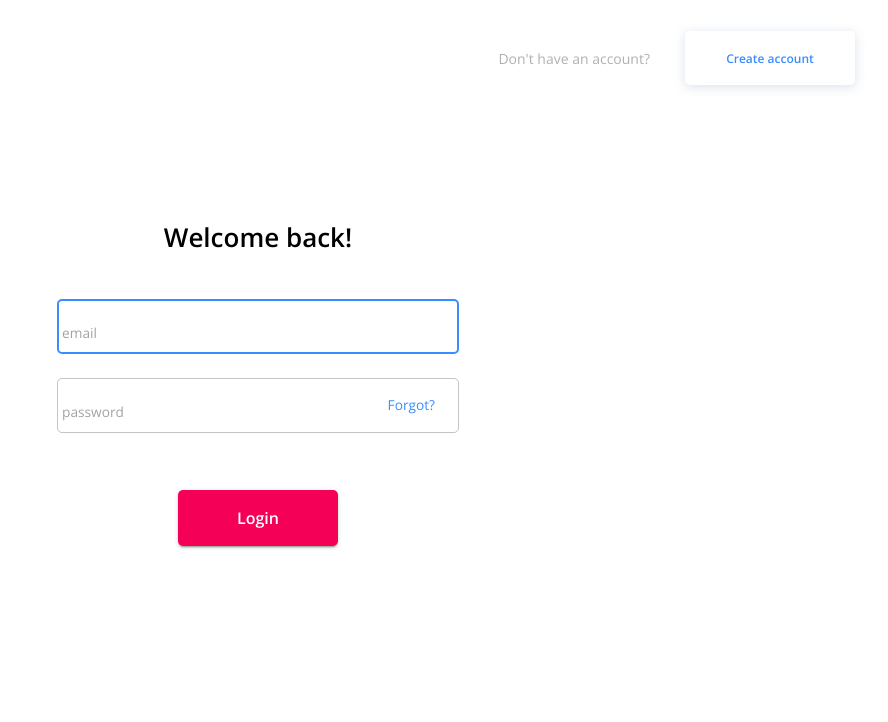
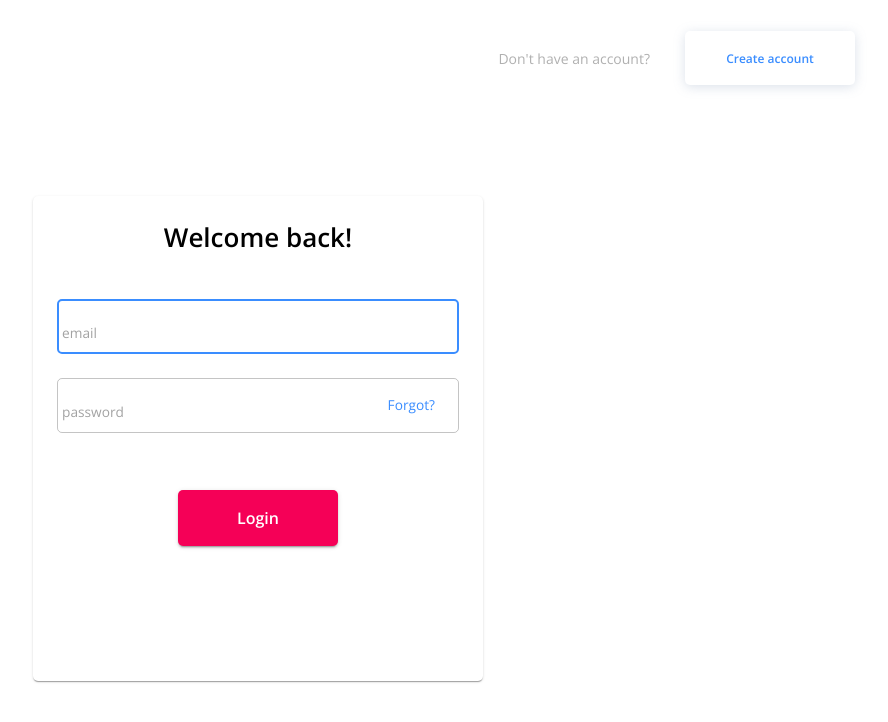
Before and after one commit to hatchways/team-boolean-autocrats, a React (Create React App) app in the folder client/: page /login in a window 1280 px wide. Shown: the top 722 px of the page, without its empty margins (382-1270 px from the left). Built offline with nearby package versions, Linux system fonts and the light colour scheme; no server answers.

Commit message:
Update from PR comments

```diff
--- a/client/src/pages/Login/Login.tsx
+++ b/client/src/pages/Login/Login.tsx
@@ -42,7 +42,7 @@ export default function Login(): JSX.Element {
       <Grid className={classes.paper} item component={Paper} square>
         <Box className={classes.authWrapper}>
           <AuthHeader linkTo="/signup" asideText="Don't have an account?" btnText="Create account" />
-          <Box width="100%" maxWidth={450} p={3} alignSelf="center">
+          <Box width="100%" maxWidth={450} p={3} alignSelf="center" component={Paper}>
             <Grid container>
               <Grid item xs>
                 <Typography className={classes.welcome} component="h1" variant="h5">
--- a/client/src/pages/Login/LoginForm/LoginForm.tsx
+++ b/client/src/pages/Login/LoginForm/LoginForm.tsx
@@ -48,7 +48,6 @@ export default function Login({ handleSubmit }: Props): JSX.Element {
         <form onSubmit={handleSubmit} className={classes.form} noValidate>
           <TextField
             id="email"
-            // label={<Typography className={classes.label}>E-mail address</Typography>}
             fullWidth
             margin="normal"
             InputLabelProps={{
@@ -69,7 +68,6 @@ export default function Login({ handleSubmit }: Props): JSX.Element {
           />
           <TextField
             id="password"
-            // label={<Typography className={classes.label}>Password</Typography>}
             fullWidth
             margin="normal"
             InputLabelProps={{
--- a/client/src/pages/Login/LoginForm/useStyles.ts
+++ b/client/src/pages/Login/LoginForm/useStyles.ts
@@ -27,7 +27,6 @@ const useStyles = makeStyles((theme) => ({
     borderRadius: theme.shape.borderRadius,
     marginTop: 49,
     fontSize: 16,
-    // backgroundColor: '#3a8dff',
     fontWeight: 'bold',
   },
 }));
--- a/client/src/pages/SignUp/SignUp.tsx
+++ b/client/src/pages/SignUp/SignUp.tsx
@@ -43,7 +43,7 @@ export default function Register(): JSX.Element {
       <Grid className={classes.paper} component={Paper} square>
         <Box className={classes.authWrapper}>
           <AuthHeader linkTo="/login" asideText="Already have an account?" btnText="Login" />
-          <Box className={classes.border} width="100%" maxWidth={450} p={3} alignSelf="center">
+          <Box component={Paper} width="100%" maxWidth={450} p={3} alignSelf="center">
             <Grid container>
               <Grid item xs>
                 <Typography className={classes.welcome} component="h1" variant="h5">
--- a/client/src/pages/SignUp/SignUpForm/SignUpForm.tsx
+++ b/client/src/pages/SignUp/SignUpForm/SignUpForm.tsx
@@ -56,7 +56,7 @@ const SignUpForm = ({ handleSubmit }: Props): JSX.Element => {
           <Typography className={classes.label}>Email address</Typography>
           <TextField
             id="email"
-            placeholder="email"
+            placeholder="Your Email"
             fullWidth
             margin="normal"
             InputLabelProps={{
--- a/client/src/pages/SignUp/SignUpForm/useStyles.ts
+++ b/client/src/pages/SignUp/SignUpForm/useStyles.ts
@@ -28,7 +28,6 @@ const useStyles = makeStyles((theme) => ({
     borderRadius: theme.shape.borderRadius,
     marginTop: 49,
     fontSize: 16,
-    // backgroundColor: '#3a8dff',
     fontWeight: 'bold',
   },
 }));
--- a/client/src/pages/SignUp/useStyles.ts
+++ b/client/src/pages/SignUp/useStyles.ts
@@ -23,9 +23,6 @@ const useStyles = makeStyles(() => ({
     fontFamily: "'Open Sans'",
     textAlign: 'center',
   },
-  border: {
-    border: '1px solid black',
-  },
   paper: {
     width: '100%',
   },
```
